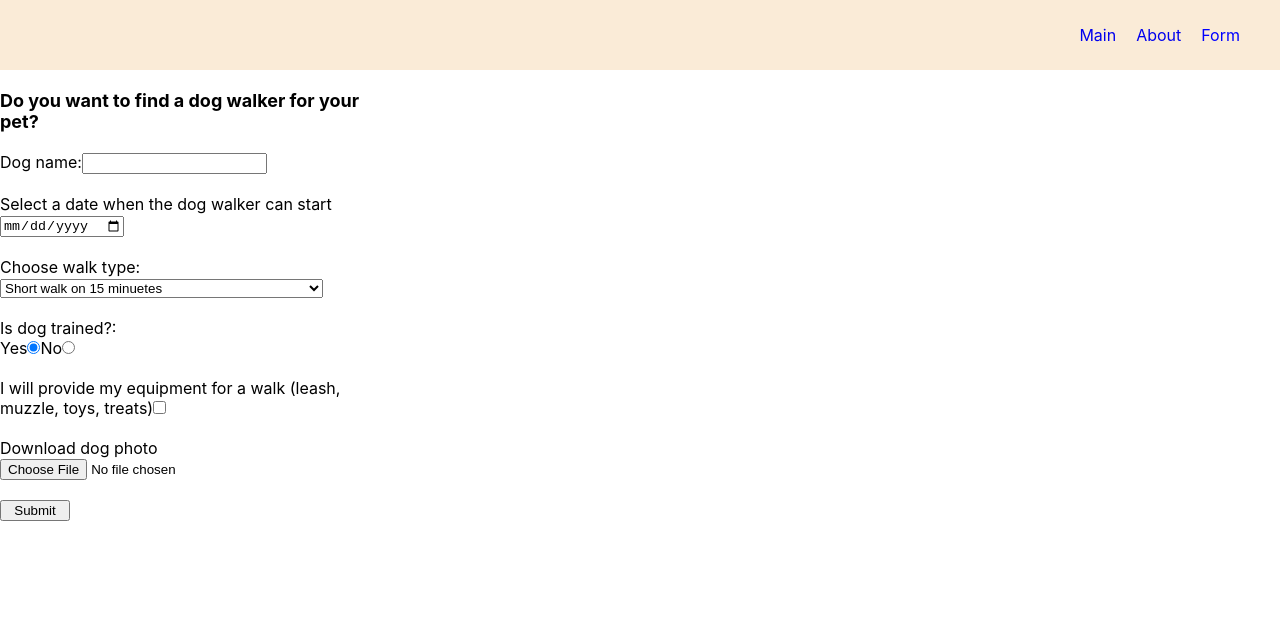
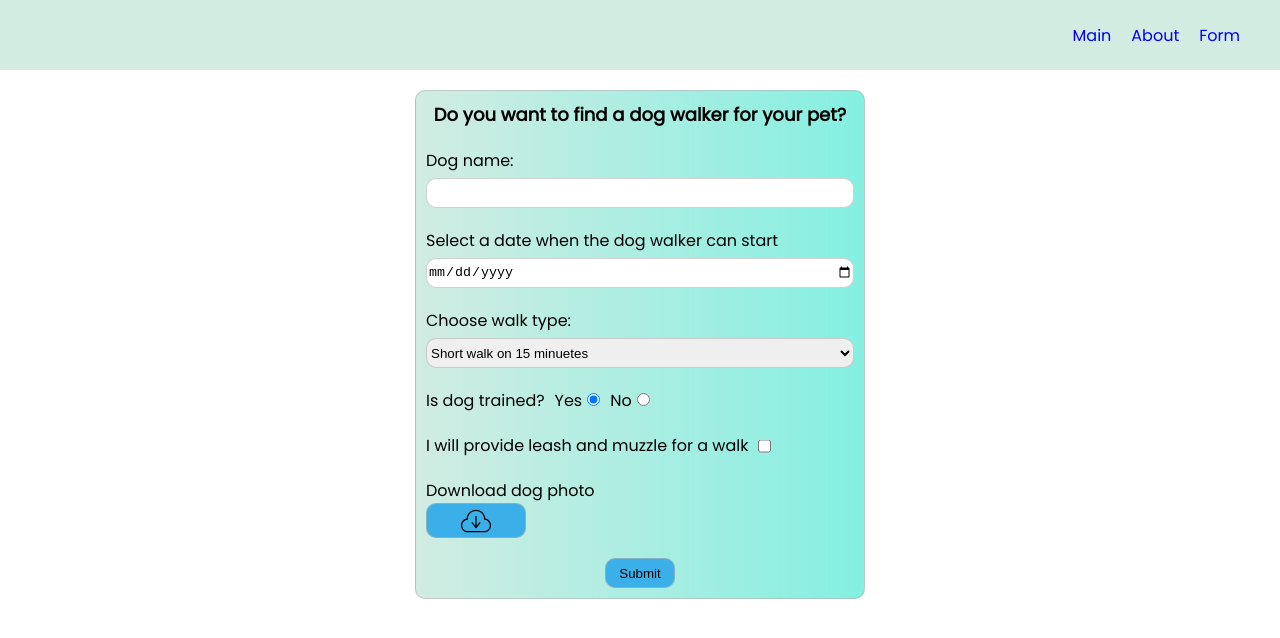
Before and after one commit to DianaSmertina/rs-react, a React (Vite) app in the folder react-component/: page /form in a window 1280 px wide. Shown: the top 638 px of the page. Built offline with nearby package versions, Linux system fonts and the light colour scheme.

Commit message:
feat: add style for form

```diff
--- a/react-component/index.html
+++ b/react-component/index.html
@@ -4,7 +4,10 @@
     <meta charset="UTF-8" />
     <link rel="icon" type="image/svg+xml" href="./src/assets/icons/dog.svg" />
     <meta name="viewport" content="width=device-width, initial-scale=1.0" />
-    <title>Vite + React + TS</title>
+    <link rel="preconnect" href="https://fonts.googleapis.com">
+    <link rel="preconnect" href="https://fonts.gstatic.com" crossorigin>
+    <link href="https://fonts.googleapis.com/css2?family=Poppins&display=swap" rel="stylesheet">
+    <title>Dog paradise</title>
   </head>
   <body>
     <div id="root"></div>
--- a/react-component/src/components/form/form.tsx
+++ b/react-component/src/components/form/form.tsx
@@ -83,24 +83,24 @@ export class MyForm extends React.Component<
     return (
       <form onSubmit={this.handleSubmit} className="form" ref={this.form}>
         {this.state.showPopup && <PopUp />}
-        <h2>Do you want to find a dog walker for your pet?</h2>
+        <h2 className="form__title">Do you want to find a dog walker for your pet?</h2>
         <label>
           Dog name:
-          <input type="text" name="dogName" ref={this.dogName}></input>
+          <input type="text" name="dogName" ref={this.dogName} className="form__input"></input>
           <div className={this.state.isFilledRight.dogName}>
             Please enter a capitalized name of 2 characters or more
           </div>
         </label>
         <label>
           Select a date when the dog walker can start
-          <input type="date" name="startDate" ref={this.startDate}></input>
+          <input type="date" name="startDate" ref={this.startDate} className="form__input"></input>
           <div className={this.state.isFilledRight.startDate}>
             Please enter a date tomorrow or later
           </div>
         </label>
         <label>
           Choose walk type:
-          <select name="walkType" ref={this.walkType}>
+          <select name="walkType" ref={this.walkType} className="form__input">
             <option value="short">Short walk on 15 minuetes</option>
             <option value="averege">Average half hour walk</option>
             <option value="long">Long walk for a couple of hours with a lot of games</option>
@@ -109,27 +109,52 @@ export class MyForm extends React.Component<
           <div className={this.state.isFilledRight.walkType}>Please select one option</div>
         </label>
         <div className="form__switch">
-          <p className="switch-question">Is dog trained?:</p>
-          <label>
+          <p className="switch-question">Is dog trained?</p>
+          <label className="switch-label">
             Yes
-            <input type="radio" name="switch" value="yes" ref={this.isTrainedYes} defaultChecked />
+            <input
+              type="radio"
+              name="switch"
+              value="yes"
+              ref={this.isTrainedYes}
+              className="switch-radio"
+              defaultChecked
+            />
           </label>
-          <label>
+          <label className="switch-label">
             No
-            <input type="radio" name="switch" value="no" ref={this.isTrainedNo} />
+            <input
+              type="radio"
+              name="switch"
+              value="no"
+              ref={this.isTrainedNo}
+              className="switch-radio"
+            />
           </label>
           <div className={this.state.isFilledRight.isTrained}>Please select one option</div>
         </div>
-        <label>
-          I will provide my equipment for a walk (leash, muzzle, toys, treats)
-          <input type="checkbox" name="equipment" ref={this.equipment}></input>
+        <label className="form__checkbox-label">
+          I will provide leash and muzzle for a walk
+          <input
+            type="checkbox"
+            name="equipment"
+            ref={this.equipment}
+            className="form__checkbox"
+          ></input>
         </label>
         <label>
           Download dog photo
-          <input type="file" name="photo" ref={this.photo} accept="image/*"></input>
+          <input
+            type="file"
+            name="photo"
+            ref={this.photo}
+            accept="image/*"
+            className="form__input-file"
+          ></input>
+          <span className="form__input-file-span"></span>
           <div className={this.state.isFilledRight.photo}>Please download image</div>
         </label>
-        <input type="submit" value="Submit" className="form__submit" />
+        <input type="submit" value="Submit" className="form__submit btn" />
       </form>
     );
   }
--- a/react-component/src/style/base/_base.scss
+++ b/react-component/src/style/base/_base.scss
@@ -5,7 +5,7 @@
 
 html {
   font-size: 10px;
-  font-family: 'Inter', sans-serif;
+  font-family: 'Poppins', sans-serif;
 }
 
 html,
--- a/react-component/src/style/components/_cards.scss
+++ b/react-component/src/style/components/_cards.scss
@@ -8,7 +8,7 @@
 }
 
 .card {
-  width: 300px;
+  width: 310px;
   height: 400px;
   box-shadow: 0 0 5px 5px rgb(121, 118, 118);
   border-radius: 10px;
--- a/react-component/src/style/components/_form.scss
+++ b/react-component/src/style/components/_form.scss
@@ -1,13 +1,43 @@
 .form {
   display: flex;
   flex-direction: column;
-  width: 400px;
+  width: 450px;
   gap: 20px;
+	position: relative;
+	margin: 0 auto;
+	border: 0.3px rgba(180, 179, 179, 0.61) solid;
+	padding: 10px;
+	border-radius: 10px;
+	background: linear-gradient(90deg, rgba(210,236,226,1) 0%, rgba(66,231,210,0.6503851540616247) 100%);
+}
+
+.form__title {
+	text-align: center;
+}
+
+.form__input {
+	display: block;
+	width: 100%;
+	border: 0.3px rgba(180, 179, 179, 0.61) solid;
+	border-radius: 10px;
+	margin-top: 5px;
+	height: 30px;
 }
 
 .form__submit {
   width: 70px;
   text-align: center;
+	position: relative;
+	margin: 0 auto;
+	height: 30px;
+	border: 0.3px rgba(180, 179, 179, 0.61) solid;
+	border-radius: 10px;
+	background-color:rgb(59, 175, 232);
+	cursor: pointer;
+}
+
+.form__submit:hover {
+	background-color:rgb(8, 108, 157);
 }
 
 .switch-question {
@@ -20,6 +50,7 @@
 
 .form__errors {
 	color: red;
+	font-size: 1.3rem;
 }
 
 .form__pop-up {
@@ -52,58 +83,54 @@
 	border-radius: 7px;
 }
 
-// .form__switch {
-//   display: flex;
-// 	margin-bottom: 36px;
-// 	overflow: hidden;
-// }
+.form__switch {
+  display: flex;
+}
 
-// .form__switch input {
-// 	position: absolute;
-// 	height: 1px;
-// 	width: 1px;
-// 	border: 0;
-// 	overflow: hidden;
-// }
+.switch-question {
+	margin-right: 10px;
+}
 
-// .form__switch::after {
-//   content: '';
-//   width: 60px;
-//   height: 25px;
-//   background-color: antiquewhite;
-//   position: relative;
-//   right: 50px;
-// }
+.form__input-file {
+	position: absolute;
+	z-index: -1;
+	opacity: 0;
+	display: block;
+	width: 0;
+	height: 0;
+}
 
-// .form__switch label {
-//   z-index: 2;
-//   width: 20px;
-//   height: 25px;
-// 	background-color: #e4e4e4;
-	// color: rgba(0, 0, 0, 0.6);
-	// font-size: 14px;
-	// line-height: 1;
-	// text-align: center;
-	// padding: 8px 16px;
-	// margin-right: -1px;
-	// border: 1px solid rgba(0, 0, 0, 0.2);
-	// box-shadow: inset 0 1px 3px rgba(0, 0, 0, 0.3), 0 1px rgba(255, 255, 255, 0.1);
-	// transition: all 0.1s ease-in-out;
-// }
+.form__input-file-span {
+	display: block;
+  width: 100px;
+  height: 35px;
+	border: 0.3px rgba(180, 179, 179, 0.61) solid;
+	border-radius: 10px;
+	background-color:rgb(59, 175, 232);
+	background-image: url(../assets/icons/download.svg);
+	background-size: 30px 30px;
+	background-repeat: no-repeat;
+	background-position: center;
+	cursor: pointer;
+	text-align: center;
+	padding-top: 3px;
+}
 
-// .form__switch label:hover {
-// 	cursor: pointer;
-// }
+.switch-label {
+	margin-right: 10px;
+}
 
-// .form__switch input:checked + label {
-// 	background-color: #a5dc86;
-// 	box-shadow: none;
-// }
+.switch-radio {
+	margin-left: 5px;
+}
 
-// .form__switch label:first-of-type {
-// 	border-radius: 4px 0 0 4px;
-// }
+.form__checkbox-label, .switch-label {
+	position: relative;
+}
 
-// .form__switch label:last-of-type {
-// 	border-radius: 0 4px 4px 0;
-// }
+.form__checkbox {
+	margin-left: 10px;
+	position: absolute;
+	top: 50%;
+	transform: translate(0, -50%);
+}
--- a/react-component/src/style/components/_header.scss
+++ b/react-component/src/style/components/_header.scss
@@ -1,7 +1,7 @@
 header {
   width: 100%;
   height: 70px;
-  background-color: antiquewhite;
+  background-color: #d2ece2;
   display: flex;
   justify-content: right;
   align-items: center;
```
Also changed, not shown: react-component/src/assets/data/data.json (+7 -7 lines), react-component/src/assets/icons/download.svg (added).
